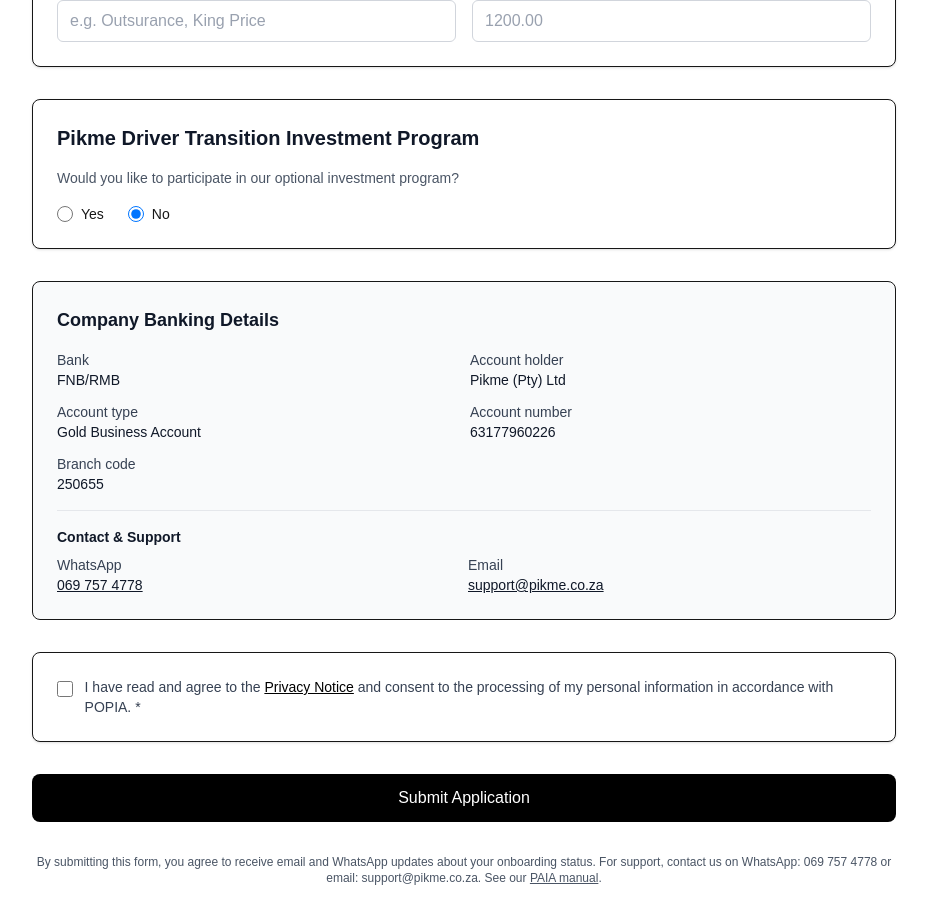
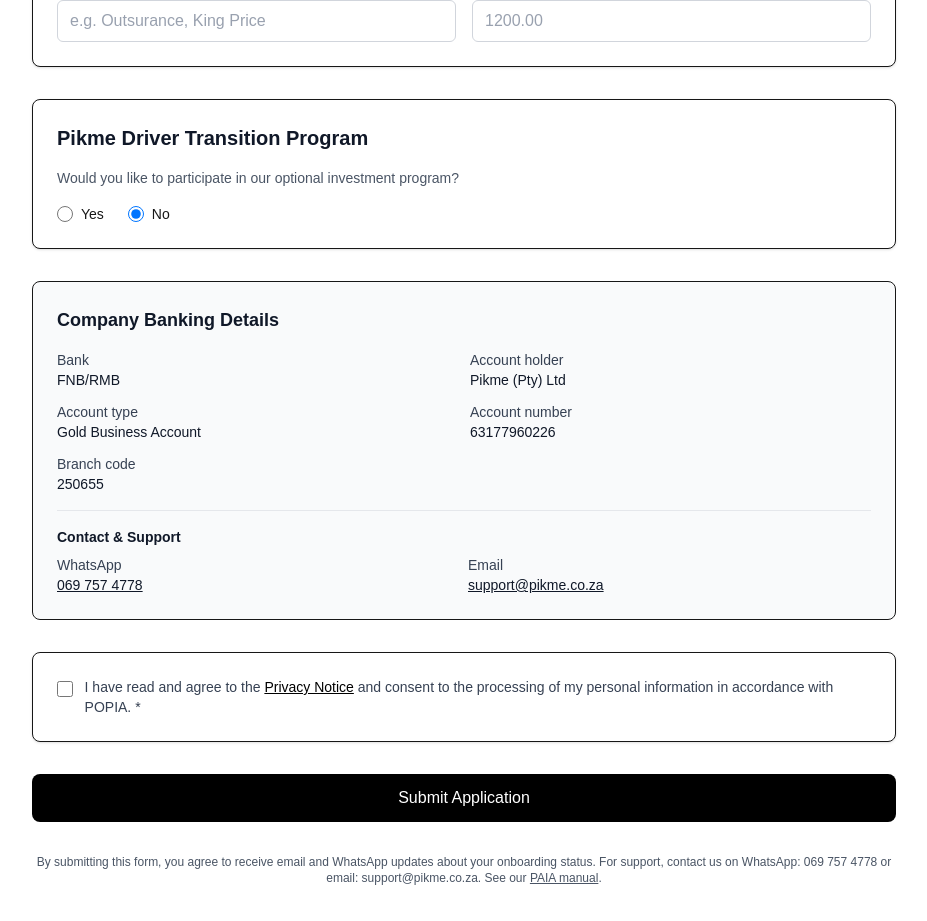
Before and after one commit to Sibusiso-K/pickme, a Next.js app: page / in a window 1280 px wide. Shown: the part 1460-2381 px from the top of the page, without its empty margins (176-1103 px from the left). Built offline with nearby package versions, Linux system fonts and the light colour scheme; no server answers.

Commit message:
Transition program

```diff
--- a/src/app/page.tsx
+++ b/src/app/page.tsx
@@ -465,7 +465,7 @@
           {/* Investment Program */}
           <section className="bg-white rounded-lg shadow-sm border p-6 space-y-4">
             <h2 className="text-xl font-semibold text-gray-900">
-              Pikme Driver Transition Investment Program
+              Pikme Driver Transition Program
             </h2>
             <p className="text-sm text-gray-600">
               Would you like to participate in our optional investment program?
```
